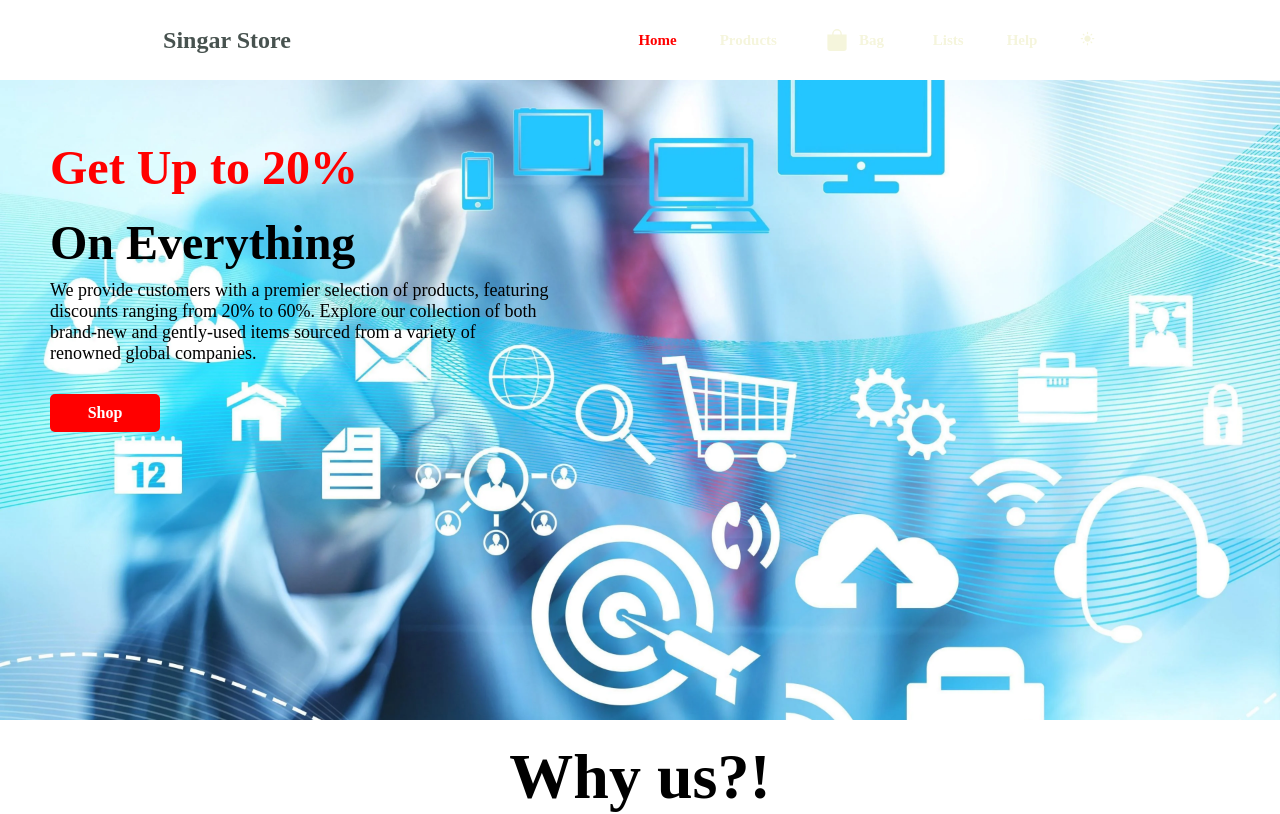
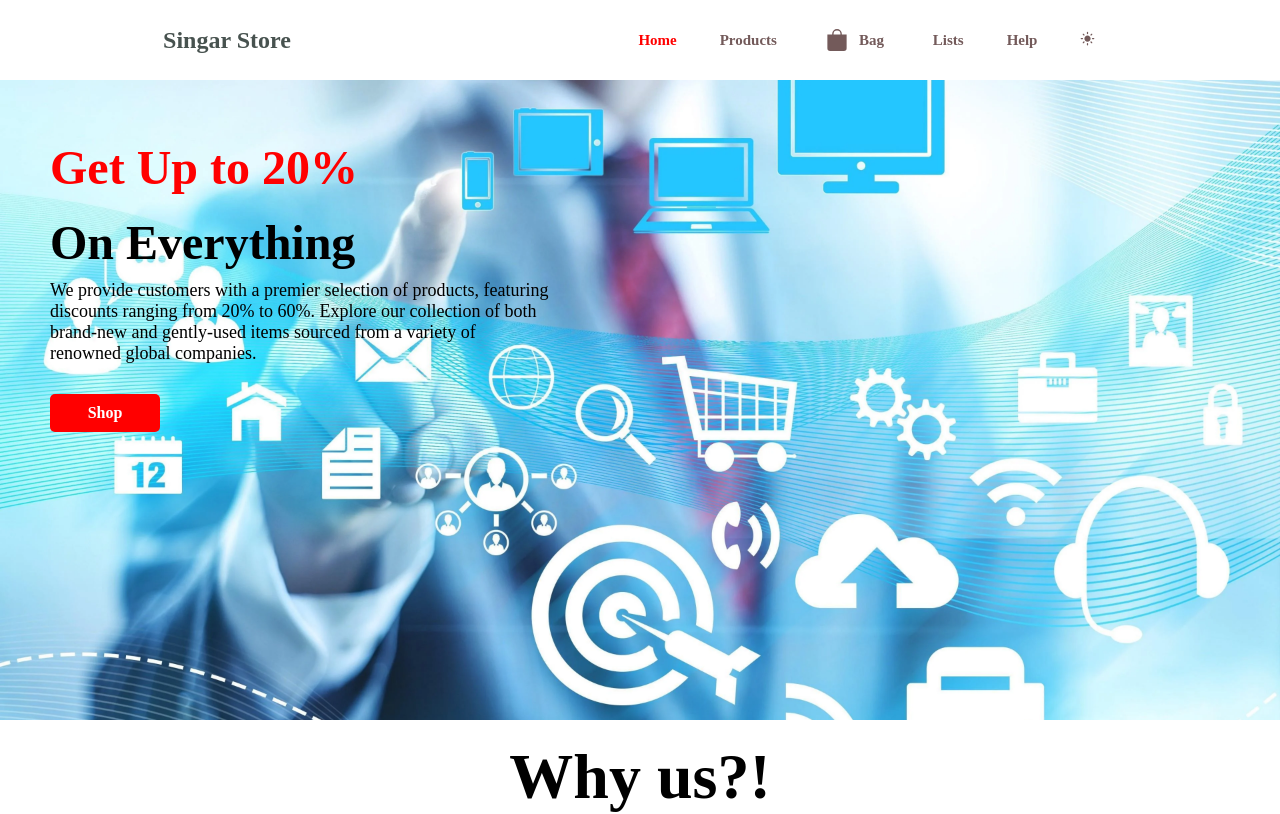
Before and after one commit to iamjailan/Singar-Store, a React (Vite) app: page / in a window 1280 px wide. Shown: the top 814 px of the page. Built offline with nearby package versions, Linux system fonts and the light colour scheme.

Commit message:
Some CSS changes

```diff
--- a/src/component/pages/pages.css
+++ b/src/component/pages/pages.css
@@ -1729,9 +1729,6 @@ a {
     margin-bottom: 20px;
     background-color: transparent;
 }
-a {
-    color: beige;
-}
 .active-links {
     color: red;
 }
```
